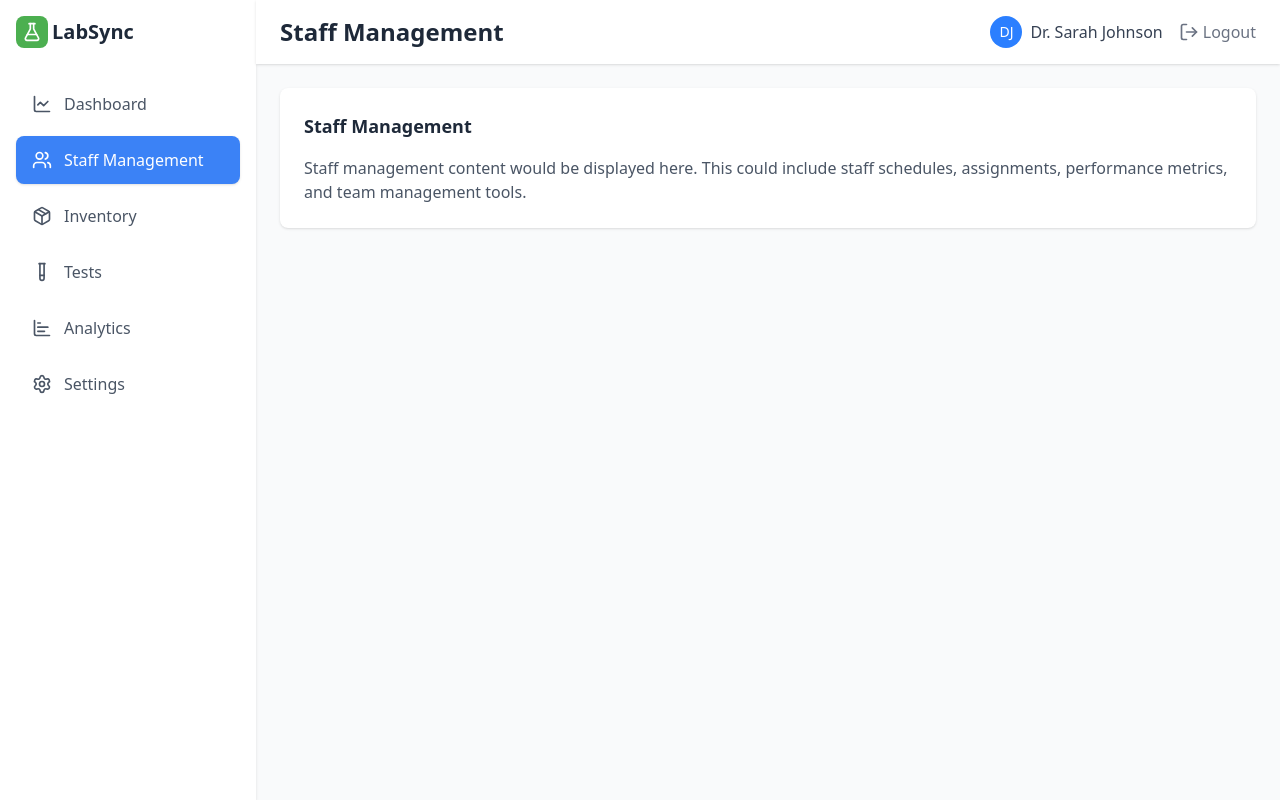
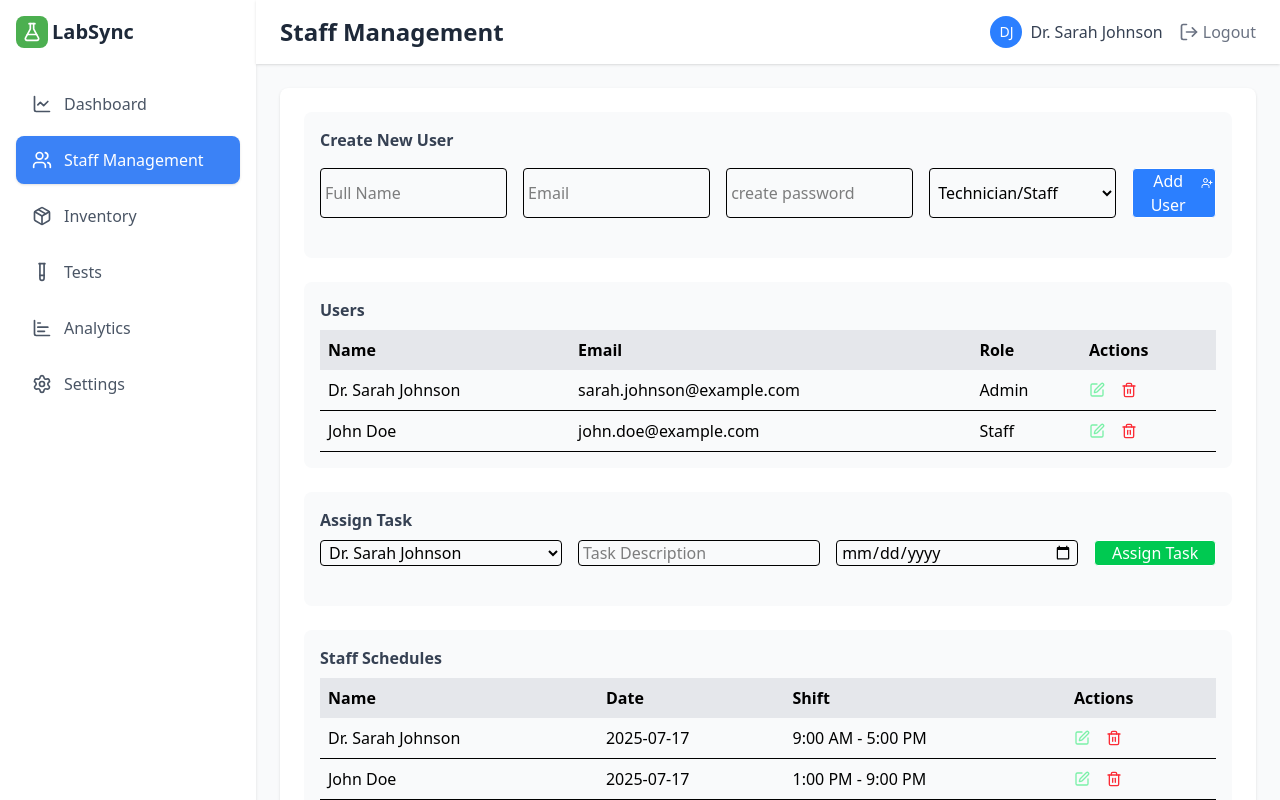
Before and after one commit to ApexAchievers/labsync, a React (Vite) app: page /manager-dashboard in a window 1280 px wide. Both pictures are taken after a click on the button "Staff Management". Shown: the top 800 px of the page. Built offline with nearby package versions, Linux system fonts and the light colour scheme.

Commit message:
Add staff management features including user creation, task assignment, and schedules

```diff
--- a/src/pages/ManagerDashboard.jsx
+++ b/src/pages/ManagerDashboard.jsx
@@ -1,5 +1,5 @@
 import React, { useState } from 'react';
-import { BarChart3, Users, Package, FlaskConical, TestTube, TestTube2, Settings, Edit3, UserCheck, Clock, AlertTriangle, TrendingUp, Percent, Calendar, LogOut, Clock4, ChartLine, ChartBar } from 'lucide-react';
+import { BarChart3, Users, Package, FlaskConical, TestTube, TestTube2, Settings, Edit3, UserCheck, Clock, AlertTriangle, TrendingUp, Percent, Calendar, LogOut, Clock4, ChartLine, ChartBar, SquarePen, Trash2, UserPlus } from 'lucide-react';
 import TrackingWidget from '../components/QueueTrackerWidget';
 
 export default function Dashboard() {
@@ -236,10 +236,177 @@ export default function Dashboard() {
 
           {/* Staff Management */}
           {activeMenu === 'staff' && (
+            <>
+              {/* Staff Management  content*/}
+              {activeMenu === 'staff' && (
                 <div className="bg-white p-6 rounded-lg shadow-sm">
-              <h3 className="text-lg font-semibold text-gray-800 mb-4">Staff Management</h3>
-              <p className="text-gray-600">Staff management content would be displayed here. This could include staff schedules, assignments, performance metrics, and team management tools.</p>
+                  <div className="space-y-6">
+
+                    {/* Create User Section */}
+                    <div className="bg-gray-50 p-4 rounded-lg">
+                      <h4 className="text-md font-semibold text-gray-700 mb-4">Create New User</h4>
+                      <div className="flex space-x-4">
+                        <input
+                          name="text"
+                          placeholder="Full Name"
+                          className="w-1/4 px-1 mb-6 border rounded-sm"
+                        />
+                        <input
+                          name="email"
+                          placeholder="Email"
+                          className="w-1/4 px-1 mb-6 border rounded-sm"
+                        />
+                        <input
+                          type="Password"
+                          placeholder="create password"
+                          className="w-1/4 px-1 mb-6 border rounded-sm"
+                        />
+                        <select className="w-1/4 px-1 mb-6 border rounded-sm">
+                          <option value="staff">Technician/Staff</option>
+                          <option value="admin">User</option>
+                        </select>
+                        <button className="bg-blue-500 flex text-white cursor-pointer hover:bg-blue-600 w-[100px] px-0.5 mb-6 border rounded-sm">
+                          Add User <span className=''><UserPlus className='w-3 h-7 justify-center'/></span>
+                        </button>
                       </div>
+                    </div>
+
+                    {/* List of Users Section */}
+                    <div className="bg-gray-50 p-4 rounded-lg">
+                      <h4 className="text-md font-semibold text-gray-700 mb-2">Users</h4>
+                      <table className="w-full text-left">
+                        <thead>
+                          <tr className="bg-gray-200">
+                            <th className="p-2">Name</th>
+                            <th className="p-2">Email</th>
+                            <th className="p-2">Role</th>
+                            <th className="p-2">Actions</th>
+                          </tr>
+                        </thead>
+                        <tbody>
+                          <tr className="border-b">
+                            <td className="p-2">Dr. Sarah Johnson</td>
+                            <td className="p-2">sarah.johnson@example.com</td>
+                            <td className="p-2">Admin</td>
+                            <td className="p-2 mt-1 flex">
+                             <SquarePen className="w-4 h-4 mr-4 text-green-300" />
+                              <Trash2 className='w-4 h-4 mr-4 text-red-500' />
+                            </td>
+                          </tr>
+                          <tr className="border-b">
+                            <td className="p-2">John Doe</td>
+                            <td className="p-2">john.doe@example.com</td>
+                            <td className="p-2">Staff</td>
+                            <td className="p-2 mt-1 flex">
+                             <SquarePen className="w-4 h-4 mr-4 text-green-300" />
+                              <Trash2 className="w-4 h-4 mr-4 text-red-500" />
+                            </td>
+                          </tr>
+                        </tbody>
+                      </table>
+                    </div>
+
+                    {/* Assign Task Section */}
+                    <div className="bg-gray-50 p-4 rounded-lg">
+                      <h4 className="text-md font-semibold text-gray-700 mb-2">Assign Task</h4>
+                      <div className="flex space-x-4">
+                        <select className="w-1/3 px-1 mb-6 border rounded-sm">
+                          <option className='text-gray-400' disabled value="">Select Technician</option>
+                          <option value="sarah.johnson">Dr. Sarah Johnson</option>
+                          <option value="john.doe">John Doe</option>
+                        </select>
+                        <input
+                          type="text"
+                          placeholder="Task Description"
+                          className="w-1/3 px-1 mb-6 border rounded-sm"
+                        />
+                        <input
+                          type="date"
+                          className="w-1/3 px-1 mb-6 border rounded-sm"
+                        />
+                        <button className="bg-green-500 text-white hover:bg-green-600  w-[150px] px-0.5 mb-6 border rounded-sm">
+                          Assign Task
+                        </button>
+                      </div>
+                    </div>
+
+                    {/* Staff Schedules Section */}
+                    <div className="bg-gray-50 p-4 rounded-lg">
+                      <h4 className="text-md font-semibold text-gray-700 mb-2">Staff Schedules</h4>
+                      <table className="w-full text-left">
+                        <thead>
+                          <tr className="bg-gray-200">
+                            <th className="p-2">Name</th>
+                            <th className="p-2">Date</th>
+                            <th className="p-2">Shift</th>
+                            <th className="p-2">Actions</th>
+                          </tr>
+                        </thead>
+                        <tbody>
+                          <tr className="border-b">
+                            <td className="p-2">Dr. Sarah Johnson</td>
+                            <td className="p-2">2025-07-17</td>
+                            <td className="p-2">9:00 AM - 5:00 PM</td>
+                            <td className="p-2 mt-1 flex">
+                              <SquarePen className="w-4 h-4 mr-4 text-green-300" />
+                              <Trash2 className='w-4 h-4 mr-4 text-red-500' />
+                            </td>
+                          </tr>
+                          <tr className="border-b">
+                            <td className="p-2">John Doe</td>
+                            <td className="p-2">2025-07-17</td>
+                            <td className="p-2">1:00 PM - 9:00 PM</td>
+                            <td className="p-2 mt-1 flex">
+                              <SquarePen className="w-4 h-4 mr-4 text-green-300" />
+                              <Trash2 className='w-4 h-4 mr-4 text-red-500' />
+                            </td>
+                          </tr>
+                        </tbody>
+                      </table>
+                    </div>
+
+                    {/* Assignments Section */}
+                    <div className="bg-gray-50 p-4 rounded-lg">
+                      <h4 className="text-md font-semibold text-gray-700 mb-2">Assignments</h4>
+                      <table className="w-full text-left">
+                        <thead>
+                          <tr className="bg-gray-200">
+                            <th className="p-2">User</th>
+                            <th className="p-2">Task</th>
+                            <th className="p-2">Due Date</th>
+                            <th className="p-2">Status</th>
+                          </tr>
+                        </thead>
+                        <tbody>
+                          <tr className="border-b">
+                            <td className="p-2">Dr. Sarah Johnson</td>
+                            <td className="p-2">Review Test Results</td>
+                            <td className="p-2">2025-07-18</td>
+                            <td className="p-2 text-yellow-500">In Progress</td>
+                          </tr>
+                          <tr className="border-b">
+                            <td className="p-2">John Doe</td>
+                            <td className="p-2">Inventory Check</td>
+                            <td className="p-2">2025-07-19</td>
+                            <td className="p-2 text-green-500">Completed</td>
+                          </tr>
+                        </tbody>
+                      </table>
+                    </div>
+
+                    {/* Team Management Tools Section */}
+                    <div className="bg-gray-50 p-4 rounded-lg">
+                      <h4 className="text-md font-semibold text-gray-700 mb-2">Team Management Tools</h4>
+                      <div className="space-y-2">
+                        <button className="bg-blue-500 text-white p-2 rounded-lg hover:bg-blue-600 w-full">Generate Team Report</button>
+                        <button className="bg-green-500 text-white p-2 rounded-lg hover:bg-green-600 w-full">Schedule Team Meeting</button>
+                        <button className="bg-yellow-500 text-white p-2 rounded-lg hover:bg-yellow-600 w-full">Assign Team Project</button>
+                      </div>
+                    </div>
+                  </div>
+                </div>
+              )}
+            </>
           )}
 
           {/* Inventory */}
```
Lines whose indentation alone changed are shown as unchanged.
